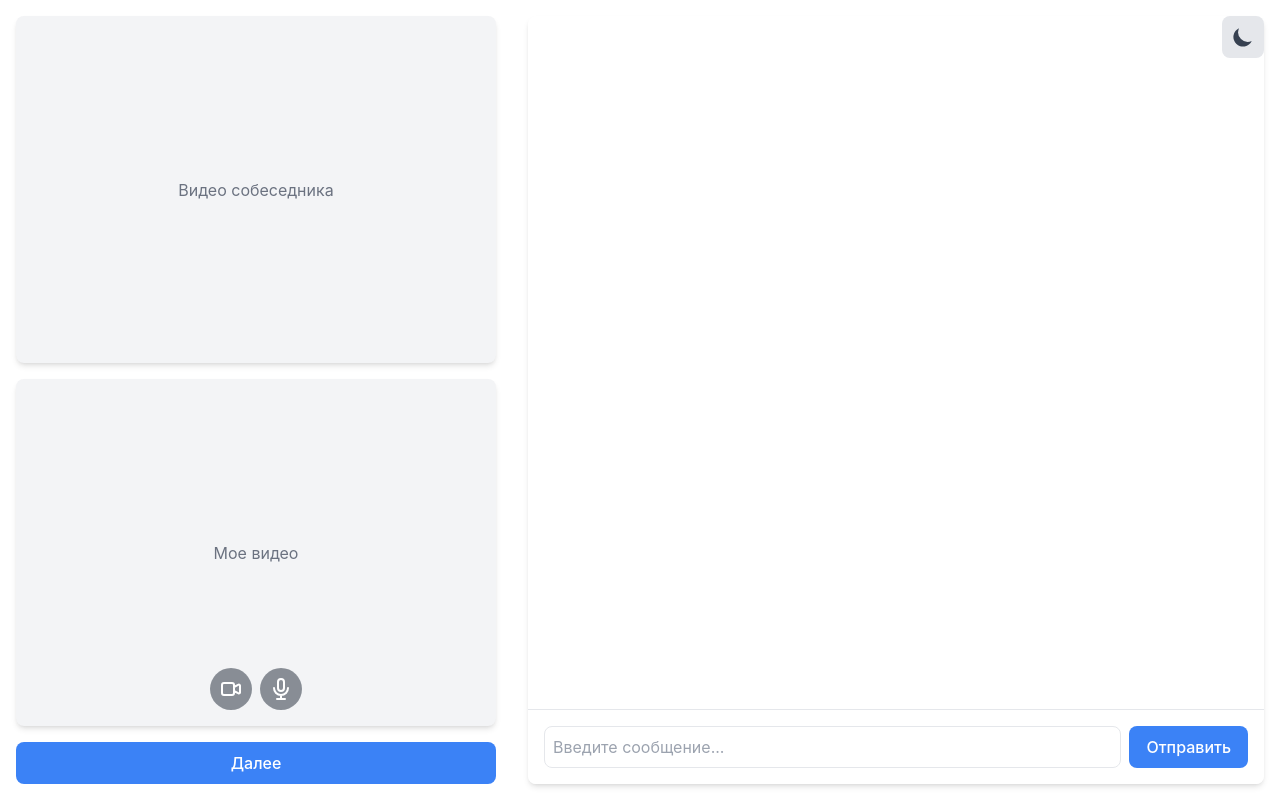
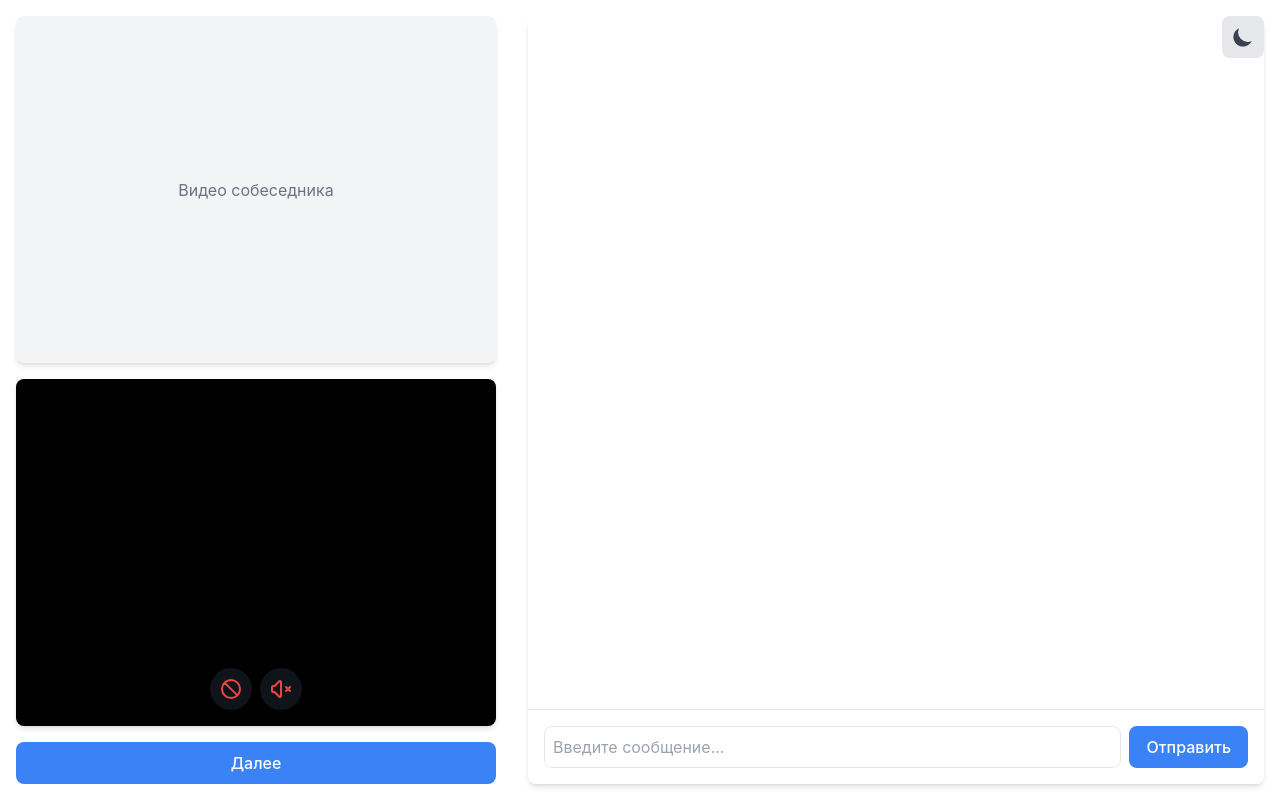
Before and after one commit to danya0/chat-rulet, a React (Vite) app: page / in a window 1280 px wide. Built offline with nearby package versions, Linux system fonts and the light colour scheme.

Commit message:
feat: стрим собственной веб-камеры

```diff
--- a/src/components/VideoBlock.tsx
+++ b/src/components/VideoBlock.tsx
@@ -1,10 +1,32 @@
-import React, { useState } from 'react'
+import React, { useEffect, useRef, useState } from 'react'
 import { Button } from './ui/Button'
 import { IconButton } from './ui/IconButton'
 
 export const VideoBlock: React.FC = () => {
-  const [isVideoEnabled, setIsVideoEnabled] = useState(true)
-  const [isAudioEnabled, setIsAudioEnabled] = useState(true)
+  const [isVideoEnabled, setIsVideoEnabled] = useState(false)
+  const [isAudioEnabled, setIsAudioEnabled] = useState(false)
+  const [stream, setStream] = useState<MediaStream | null>(null)
+  const videoRef = useRef<HTMLVideoElement>(null)
+
+  useEffect(() => {
+    const fn = async () => {
+      if (isVideoEnabled) {
+        // enable stream
+        const stream = await navigator.mediaDevices.getUserMedia({
+          video: true,
+        })
+        setStream(stream)
+
+        if (videoRef.current) videoRef.current.srcObject = stream
+      } else {
+        // disable stream
+        const tracks = stream?.getTracks()
+        if (tracks) tracks.forEach((track) => track.stop())
+      }
+    }
+
+    fn()
+  }, [isVideoEnabled])
 
   return (
     <div className="w-[40%] p-4 gap-y-4 flex flex-col">
@@ -16,8 +38,15 @@ export const VideoBlock: React.FC = () => {
           Видео собеседника
         </span>
       </div>
-      <div className="grow bg-gray-100 dark:bg-gray-800 rounded-lg shadow-md flex items-center justify-center relative">
+      <div className="grow bg-gray-100 dark:bg-gray-800 rounded-lg shadow-md flex items-center justify-center relative overflow-hidden">
         <span className="text-gray-500 dark:text-gray-400">Мое видео</span>
+
+        <video
+          ref={videoRef}
+          autoPlay={true}
+          muted={true}
+          className="bg-black absolute left-0 w-full top-0 h-full"
+        />
 
         {/* Controls */}
         <div className="absolute bottom-4 flex gap-x-2">
```
